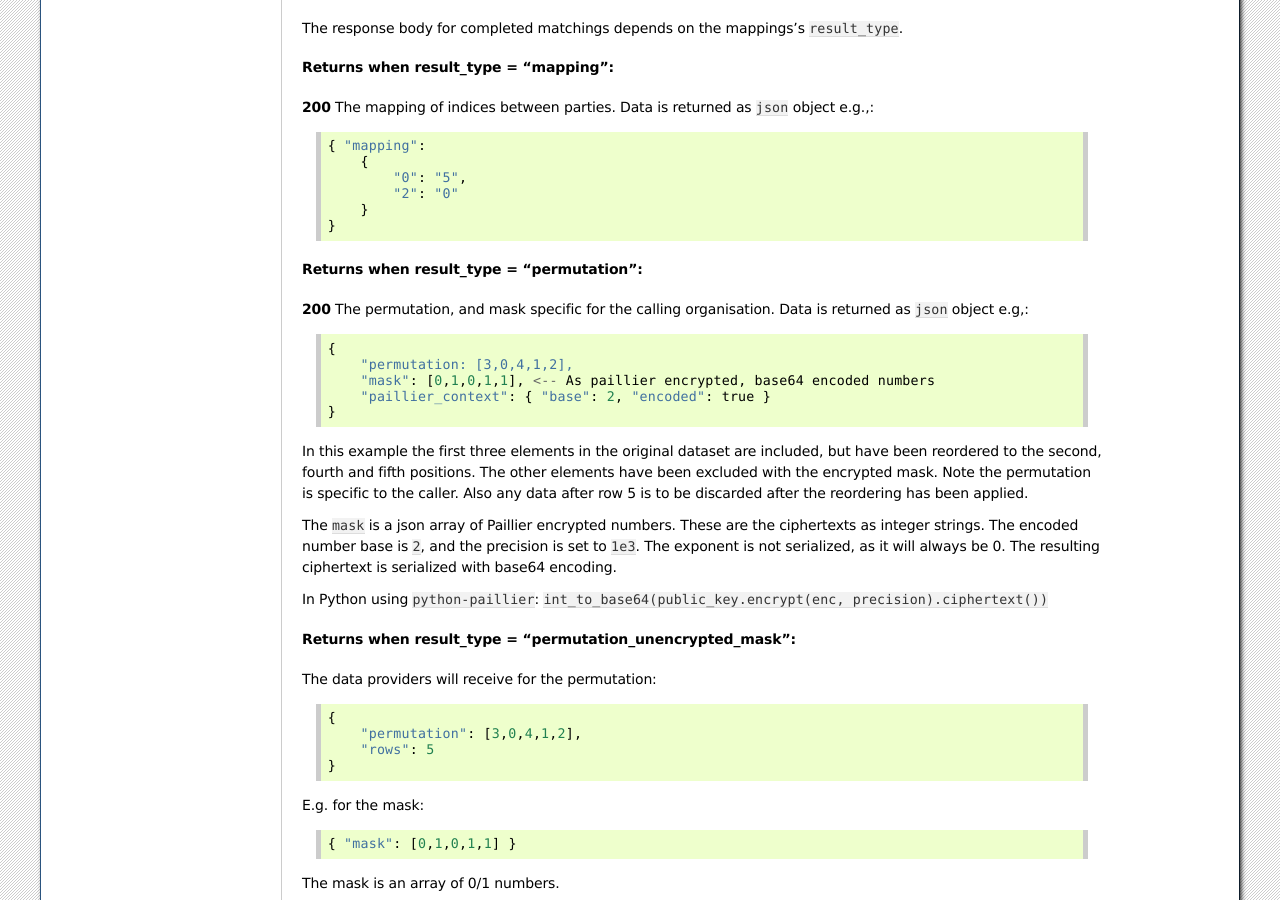
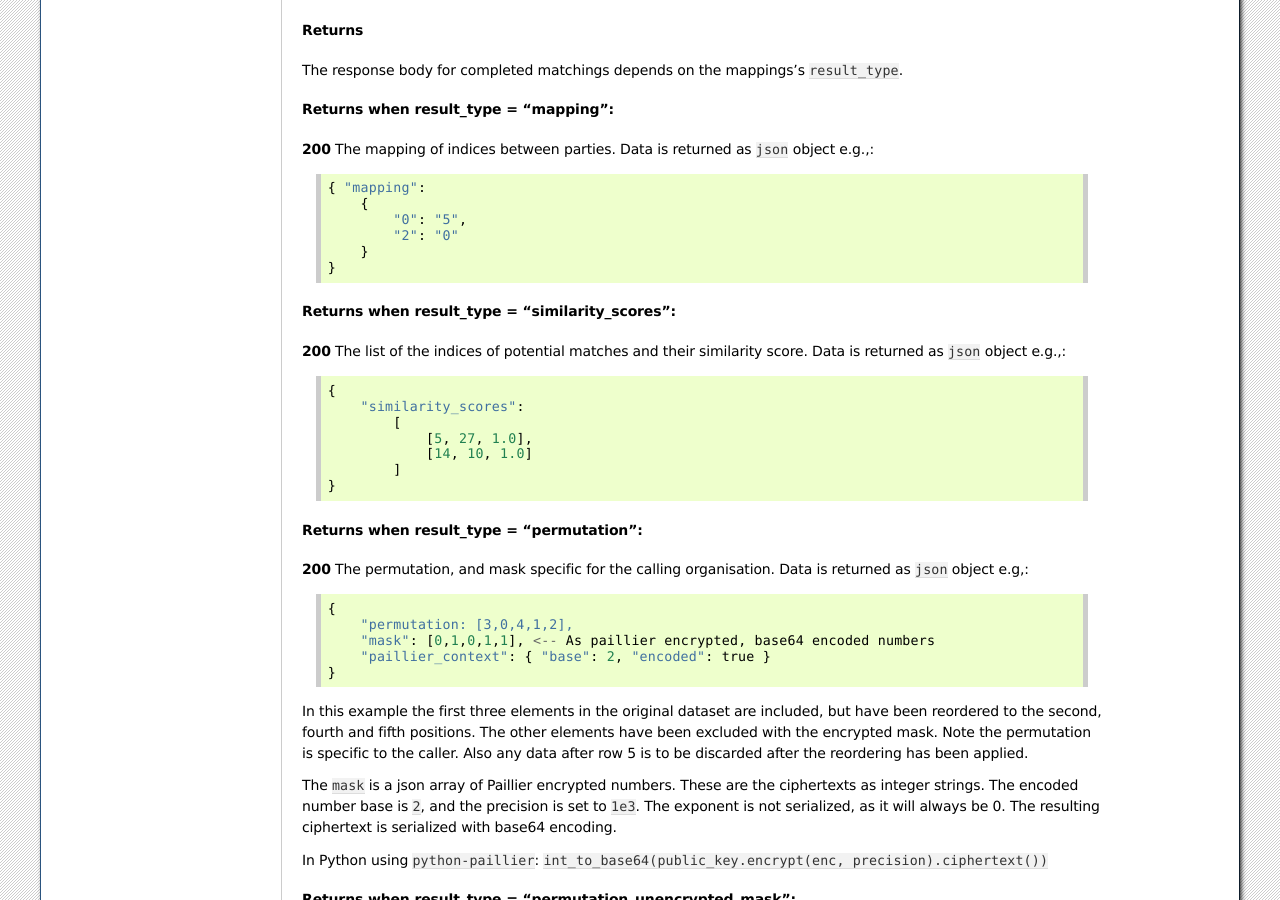
Before and after one commit to data61/anonlink-entity-service, a Sphinx documentation site: the page built from docs/api.rst, in a window 1280 px wide and 900 px high, scrolled down 2694 px. Built offline with Sphinx 7.4.7, drawn with Linux system fonts in a browser that asks for light colours; formulas are drawn with MathJax 3; some of the changed text lies outside the part shown.

Commit message:
Update docs

```diff
--- a/docs/api.rst
+++ b/docs/api.rst
@@ -100,9 +100,12 @@
    -  ``"permutation"`` - Create a random permutation and Paillier
       encrypted mask.
    -  ``"mapping"`` - Directly output a lookup table of
-      ``indexA = indexB``
+      ``indexA = indexB``.
    -  ``"permutation_unencrypted_mask"`` - Create a random permutation
       and an unencrypted mask.
+   -  ``"similarity_scores"`` - Output a list of similarity scores of
+      ``[indexA, indexB, score]``, where ``score`` represents the likelihood
+      that ``indexA = indexB``.
 
 -  ``public_key`` A Paillier public key serialized as the `JWK
    format <https://python-paillier.readthedocs.io/en/develop/serialisation.html#jwk-serialisation>`__.
@@ -195,6 +198,21 @@
             "0": "5",
             "2": "0"
         }
+    }
+
+
+Returns when result\_type = "similarity_scores":
+^^^^^^^^^^^^^^^^^^^^^^^^^^^^^^^^^^^^^^^^^^^^^^^^
+
+**200** The list of the indices of potential matches and their similarity score.
+Data is returned as ``json`` object e.g.,::
+
+    {
+        "similarity_scores":
+            [
+                [5, 27, 1.0],
+                [14, 10, 1.0]
+            ]
     }
 
 
```
